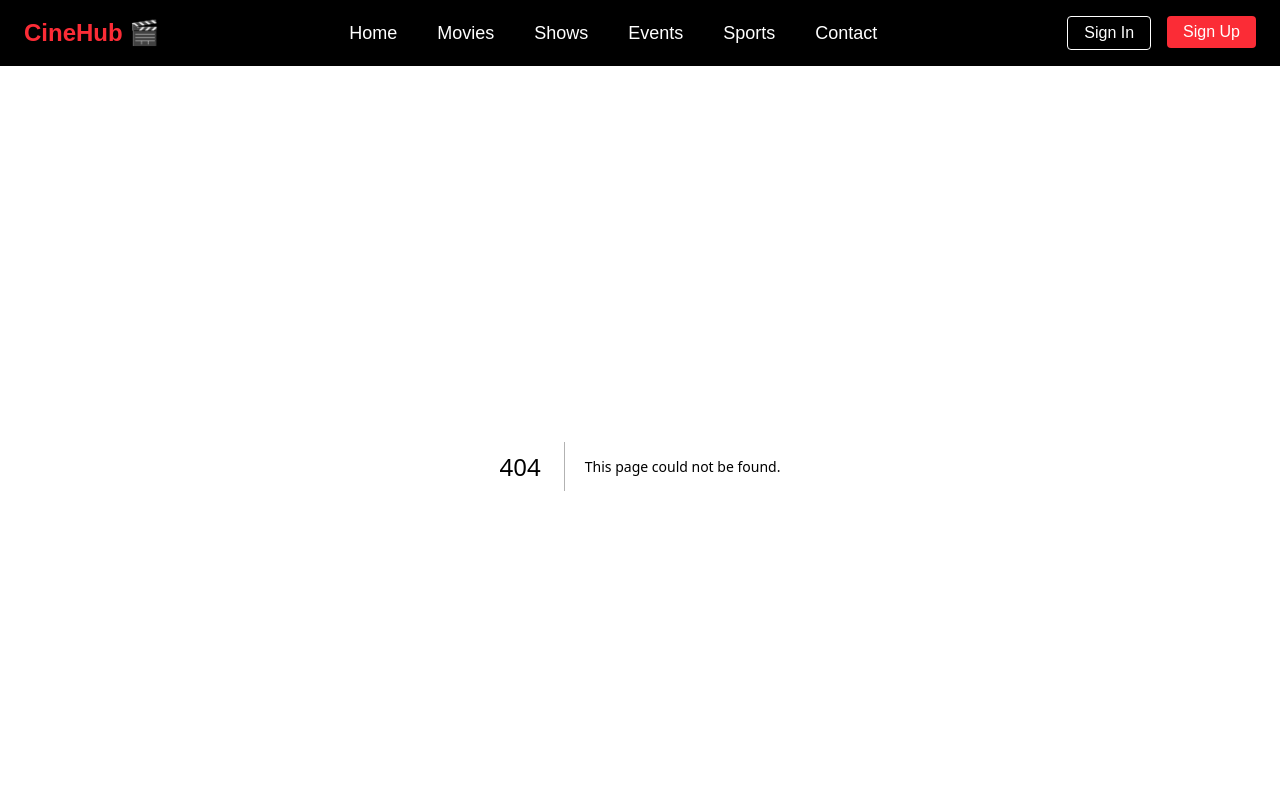
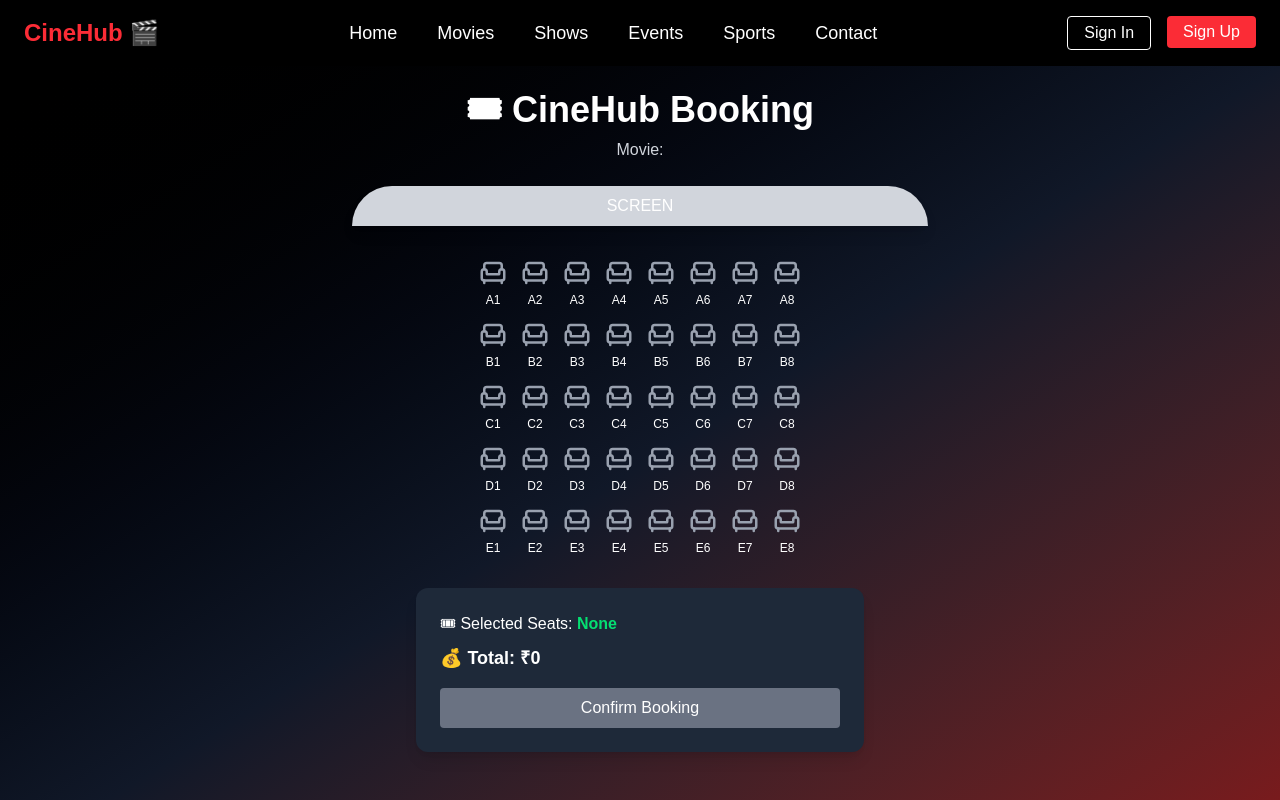
Before and after one commit to leenasatpute/cinehub, a Next.js app: page /seat-booking in a window 1280 px wide. Before the commit this address had no page. Shown: the top 800 px of the page. Built offline with nearby package versions, Linux system fonts and the light colour scheme.

Commit message:
seat booking page add

```diff
--- a/app/contact/page.tsx
+++ b/app/contact/page.tsx
@@ -39,7 +39,7 @@ export default function ContactPage() {
         {/* Image Section */}
         <div className="w-full md:w-1/2 flex justify-center">
           <Image
-            src="https://image.winudf.com/v2/image1/Y29tLmNpbmVodWJpcHR2LnNpeGFuZHJvaWRfc2NyZWVuXzBfMTY1NDkzMjQxNF8wMTA/screen-0.jpg?fakeurl=1&type=.jpg"
+            src="https://static.vecteezy.com/system/resources/thumbnails/044/514/545/small/background-a-movie-theater-where-love-stories-are-unfolding-on-the-big-screen-and-the-smell-of-popcorn-fills-the-air-photo.jpg"
             alt="contact"
             width={500}
             height={500}
--- a/app/movie/page.js
+++ b/app/movie/page.js
@@ -147,7 +147,7 @@ const MoviesPage = () => {
             <div className="p-4">
               <h2 className="text-lg font-semibold">{movie.title}</h2>
 
-              <Link href={`/movie/${movie.id}`}>
+              <Link href={`/seat-booking?movie=${movie.title}`}>
                 <button className="mt-3 bg-red-500 px-3 py-1 rounded w-full hover:bg-red-600">
                   Book Now
                 </button>
--- /dev/null
+++ b/app/seat-booking/page.tsx
@@ -0,0 +1,120 @@
+"use client";
+
+import { useState } from "react";
+import { useSearchParams } from "next/navigation";
+import { Armchair } from "lucide-react";
+
+const rows = ["A", "B", "C", "D", "E"];
+const seatsPerRow = 8;
+const pricePerSeat = 150;
+
+export default function BookingPage() {
+  const [selectedSeats, setSelectedSeats] = useState<string[]>([]);
+  const [showMessage, setShowMessage] = useState(false);
+
+  const searchParams = useSearchParams();
+  const movie = searchParams.get("movie");
+
+  const toggleSeat = (seat: string) => {
+    if (selectedSeats.includes(seat)) {
+      setSelectedSeats(selectedSeats.filter((s) => s !== seat));
+    } else {
+      setSelectedSeats([...selectedSeats, seat]);
+    }
+  };
+
+  const totalAmount = selectedSeats.length * pricePerSeat;
+
+  return (
+    <div className="min-h-screen bg-gradient-to-br from-black via-gray-900 to-red-900 text-white p-6">
+      {/* 🎬 Header */}
+      <h1 className="text-4xl font-bold text-center mb-2">
+        🎟 CineHub Booking
+      </h1>
+
+      <p className="text-center text-gray-300 mb-6">
+        Movie: <span className="text-red-400 font-semibold">{movie}</span>
+      </p>
+
+      {/* 🎥 Screen */}
+      <div className="max-w-xl mx-auto mb-8">
+        <div className="bg-gray-300 text-white text-center py-2 rounded-t-full shadow-lg">
+          SCREEN
+        </div>
+      </div>
+
+      {/* 💺 Seat Layout */}
+      <div className="flex flex-col items-center gap-3">
+        {rows.map((row) => (
+          <div key={row} className="flex gap-3">
+            {Array.from({ length: seatsPerRow }, (_, i) => {
+              const seat = `${row}${i + 1}`;
+              const isSelected = selectedSeats.includes(seat);
+
+              return (
+                <div
+                  key={seat}
+                  onClick={() => toggleSeat(seat)}
+                  className="flex flex-col items-center cursor-pointer"
+                >
+                  {/* Seat Icon */}
+                  <Armchair
+                    size={30}
+                    className={`transition-all duration-200 ${
+                      isSelected
+                        ? "text-green-400 scale-125"
+                        : "text-gray-400 hover:text-red-400"
+                    }`}
+                  />
+
+                  {/* Seat Number */}
+                  <span className="text-xs mt-1">{seat}</span>
+                </div>
+              );
+            })}
+          </div>
+        ))}
+      </div>
+
+      {/* 📋 Info Panel */}
+      <div className="mt-8 bg-gray-800 p-6 rounded-xl max-w-md mx-auto shadow-lg">
+        <p className="mb-2">
+          🎟 Selected Seats:{" "}
+          <span className="text-green-400 font-semibold">
+            {selectedSeats.join(", ") || "None"}
+          </span>
+        </p>
+
+        <p className="mb-4 text-lg font-bold">💰 Total: ₹{totalAmount}</p>
+
+        <button
+          onClick={() => setShowMessage(true)}
+          disabled={selectedSeats.length === 0}
+          className="w-full bg-red-500 py-2 rounded hover:bg-red-600 disabled:bg-gray-500"
+        >
+          Confirm Booking
+        </button>
+      </div>
+
+      {/* ✅ Popup Message */}
+      {showMessage && (
+        <div className="fixed inset-0 bg-black bg-opacity-70 flex items-center justify-center">
+          <div className="bg-white text-black p-6 rounded-lg text-center shadow-xl w-80">
+            <h2 className="text-xl font-bold mb-3">✅ Booking Confirmed!</h2>
+
+            <p className="mb-2">Movie: {movie}</p>
+            <p className="mb-2">Seats: {selectedSeats.join(", ")}</p>
+            <p className="mb-4">Total: ₹{totalAmount}</p>
+
+            <button
+              onClick={() => setShowMessage(false)}
+              className="bg-red-500 text-white px-4 py-2 rounded hover:bg-red-600"
+            >
+              OK
+            </button>
+          </div>
+        </div>
+      )}
+    </div>
+  );
+}
--- a/next.config.ts
+++ b/next.config.ts
@@ -16,7 +16,7 @@ const nextConfig: NextConfig = {
       },
       {
         protocol: "https",
-        hostname: "image.winudf.com",
+        hostname: "static.vecteezy.com",
         pathname: "/**",
       },
     ],
--- a/package.json
+++ b/package.json
@@ -10,6 +10,7 @@
   },
   "dependencies": {
     "framer-motion": "^12.38.0",
+    "lucide-react": "^1.8.0",
     "mongoose": "^9.4.1",
     "next": "16.2.3",
     "react": "19.2.4",
```
Also changed, not shown: 1 other file (tests, documents, lock files or other folders).
